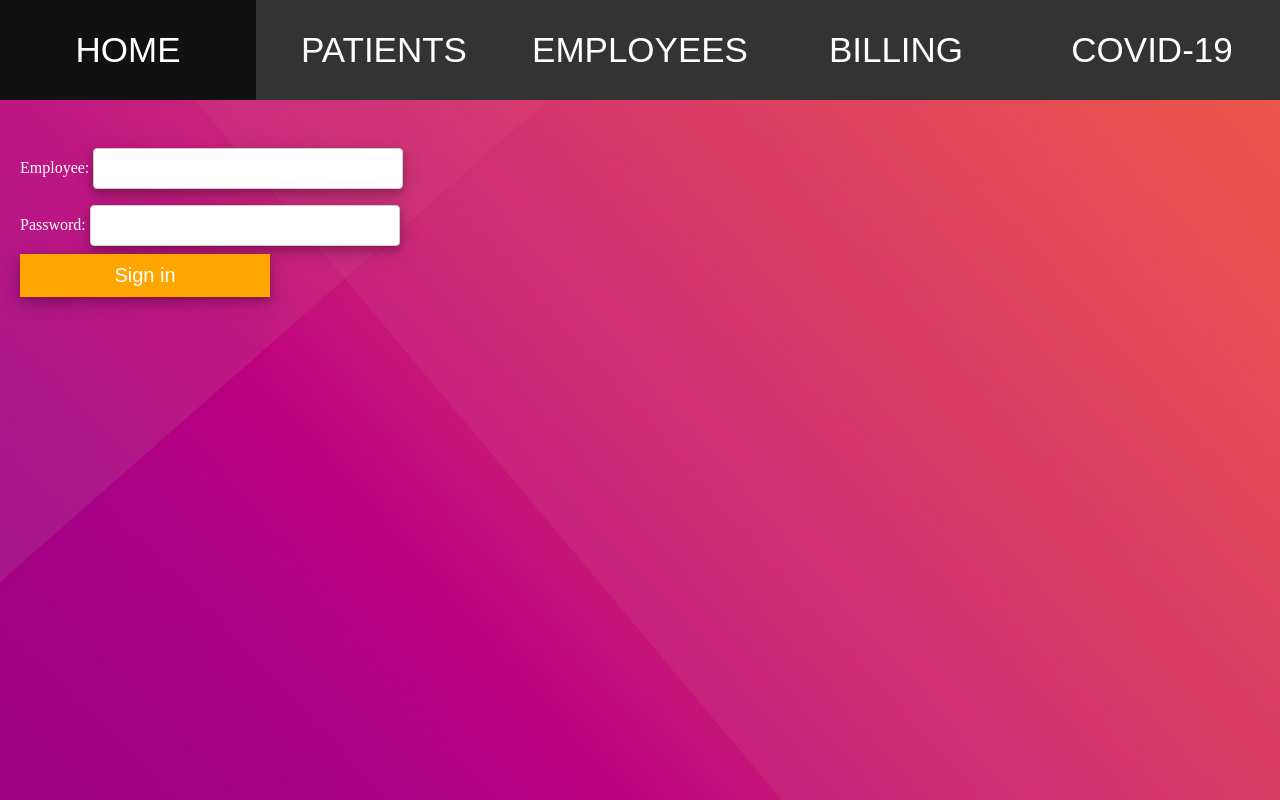
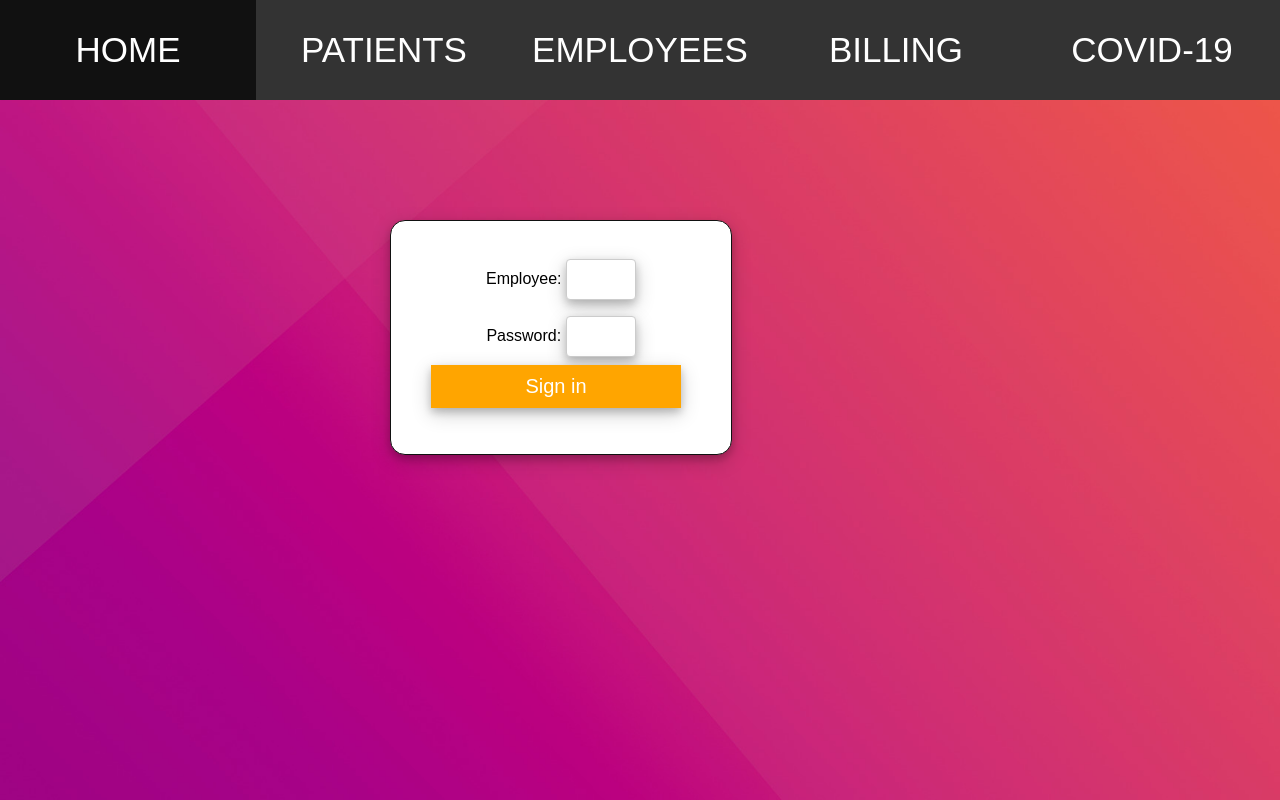
Before and after one commit to NateGrobe/phase3, a React (Create React App) app in the folder client/: page / in a window 1280 px wide. Both pictures are taken after a click on the element "Log in". Built offline with nearby package versions, Linux system fonts and the light colour scheme.

Commit message:
main page css

```diff
--- a/client/src/components/Home.js
+++ b/client/src/components/Home.js
@@ -44,6 +44,7 @@ const Home = () => {
 
   const loginForm = () => {
     return (
+      <div className="signIn">
         <form onSubmit={handleSignIn}>
           Employee: <input type="text" value={eid} onChange={({ target }) => setEid(target.value)}/>
           <br/>
@@ -51,6 +52,8 @@ const Home = () => {
           <br/>
           <button type='submit'>Sign in</button>
         </form>
+      </div>
+
     );
   };
 
@@ -71,7 +74,7 @@ const Home = () => {
               <div className="welcome">
                 Welcome back {currentUser}
               </div>
-              <button onClick={handleSignOut}>Signout</button>
+              <button className="LogIn" onClick={handleSignOut}>Signout</button>
             </div>
           }
 
--- a/client/src/styleFile.css
+++ b/client/src/styleFile.css
@@ -111,7 +111,7 @@ ul.navBar > li > span:hover {
     padding: 10 10 10 10;
     background-color: orange;
     box-shadow: 0 4px 8px 0 rgba(0, 0, 0, 0.2), 0 6px 20px 0 rgba(0, 0, 0, 0.19);
-    top: 60%;
+    top: 70%;
     left: 50%;
     margin-top: -50px;
     margin-left: -100px;
@@ -196,7 +196,8 @@ input{
   }
 
   form {
-      color: white;
+      /* color: white; */
+      padding: 20px;
   }
 
   .covidCounter {
@@ -236,3 +237,19 @@ table th {
   background-color: orange;
   color: white;
 }
+
+.signIn {
+    border: 1px #111 solid;
+    width: 25%;
+    background-color: white;
+    border-radius: 15px;
+    padding: 10px;
+    font-family: 'Oswald', sans-serif;
+    box-shadow: 0 4px 8px 0 rgba(0, 0, 0, 0.2), 0 6px 20px 0 rgba(0, 0, 0, 0.19);
+    text-align: center;
+    top: 40%;
+    left: 50%;
+    position: fixed;
+    margin-top: -100px;
+    margin-left: -250px;
+}
```
Lines whose indentation alone changed are shown as unchanged.
